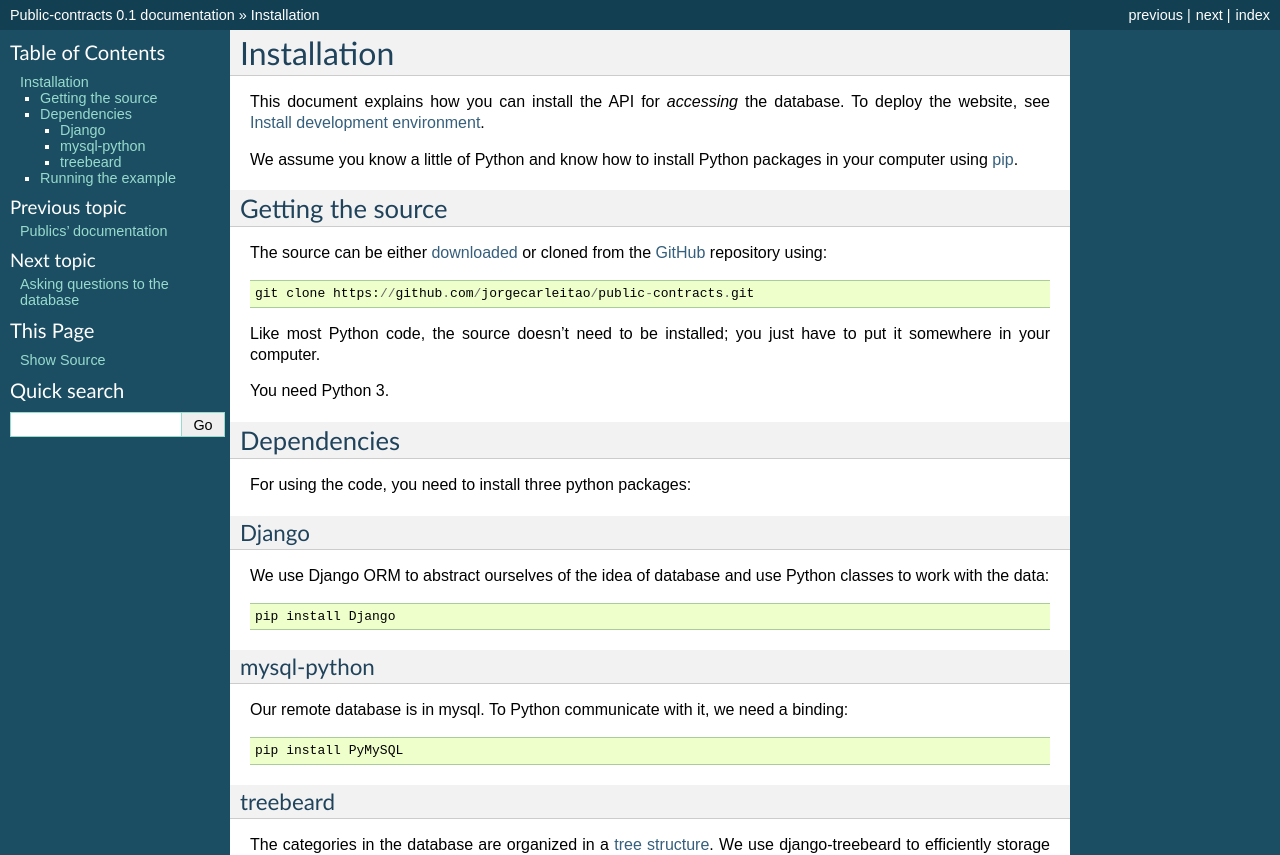
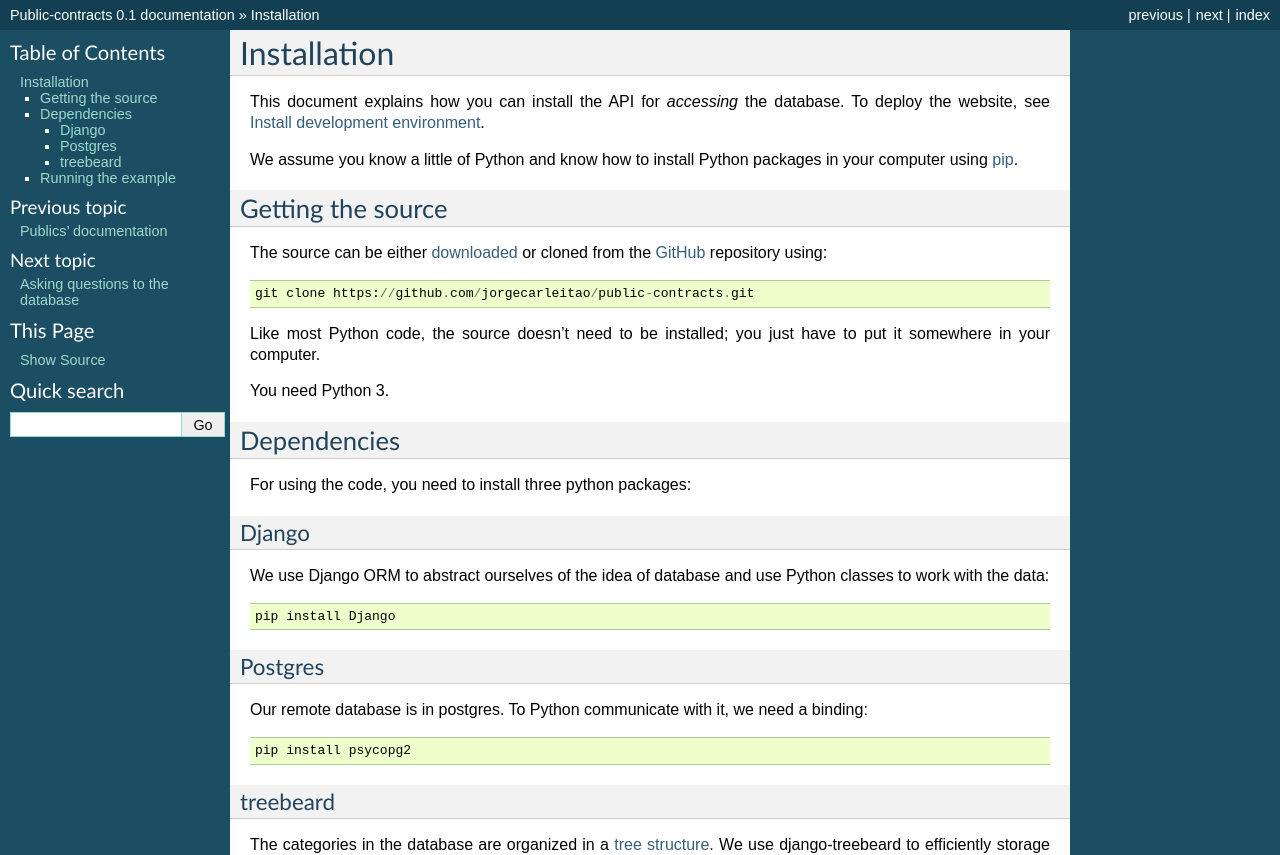
Before and after one commit to jorgecarleitao/public-contracts, a Sphinx documentation site: the page built from docs/installation.rst, in a window 1280 px wide. Shown: the top 855 px of the page. Built offline with Sphinx 7.4.7, drawn with Linux system fonts in a browser that asks for light colours.

Commit message:
Changed public settings.DATABASE to use the public Postgres.

```diff
--- a/api_requirements.txt
+++ b/api_requirements.txt
@@ -1,4 +1,4 @@
 Django
-PyMySQL
+psycopg2
 django-treebeard
 Beautifulsoup4
--- a/contracts/__init__.py
+++ /dev/null
@@ -1,6 +0,0 @@
-# see http://stackoverflow.com/a/21416007/931303
-try:
-    import pymysql
-    pymysql.install_as_MySQLdb()
-except ImportError:
-    pass
--- a/docs/api.rst
+++ b/docs/api.rst
@@ -4,11 +4,11 @@ API Reference
 This part of the documentation focus on the API for accessing and using the database.
 It documents what objects the database contains, and how you can interact with them.
 
-Publics uses Django ORM to build, maintain and query a MySQL database.
+Publics uses Django ORM to build, maintain and query a Postgres database.
 This has two immediate consequences:
 
-    1. If you don't know python/Django but you know MySQL, you can access it remotely (see :doc:`tools/database`).
-    2. If you don't know MySQL, but you know Python and/or Django,
+    1. If you don't know python/Django but you know SQL, you can access it remotely (see :doc:`tools/database`).
+    2. If you don't know SQL, but you know Python and/or Django,
        you can take advantage of this API (see :doc:`/usage`)
 
 .. toctree::
--- a/docs/installation.rst
+++ b/docs/installation.rst
@@ -38,13 +38,13 @@ classes to work with the data::
 
     pip install Django
 
-mysql-python
-^^^^^^^^^^^^
+Postgres
+^^^^^^^^
 
-Our remote database is in mysql. To Python communicate with it, we need a
+Our remote database is in postgres. To Python communicate with it, we need a
 binding::
 
-    pip install PyMySQL
+    pip install psycopg2
 
 treebeard
 ^^^^^^^^^
--- a/docs/introduction.rst
+++ b/docs/introduction.rst
@@ -18,7 +18,7 @@ databases:
 We build and maintain an open source website and API for querying these databases.
 Specifically, this project consists in three components:
 
-- A database in mysql and driven by Django ORM, remotely accessible.
+- A database in postgres and driven by Django ORM, remotely accessible.
 - An API for querying the database using Django and Python.
 - A website for visualizing the database and sharing statistical features of it.
 
--- a/law/__init__.py
+++ /dev/null
@@ -1,6 +0,0 @@
-# see http://stackoverflow.com/a/21416007/931303
-try:
-    import pymysql
-    pymysql.install_as_MySQLdb()
-except ImportError:
-    pass
--- a/main/__init__.py
+++ /dev/null
@@ -1,6 +0,0 @@
-# see http://stackoverflow.com/a/21416007/931303
-try:
-    import pymysql
-    pymysql.install_as_MySQLdb()
-except ImportError:
-    pass
--- a/website_requirements.txt
+++ b/website_requirements.txt
@@ -1,5 +1,5 @@
 Django
-PyMySQL
+psycopg2
 django-treebeard
 Beautifulsoup4
 django-debug-toolbar
```
Also changed, not shown: README.md (+1 -1 lines), docs/tools/database.rst (+4 -4 lines), 2 other files.
